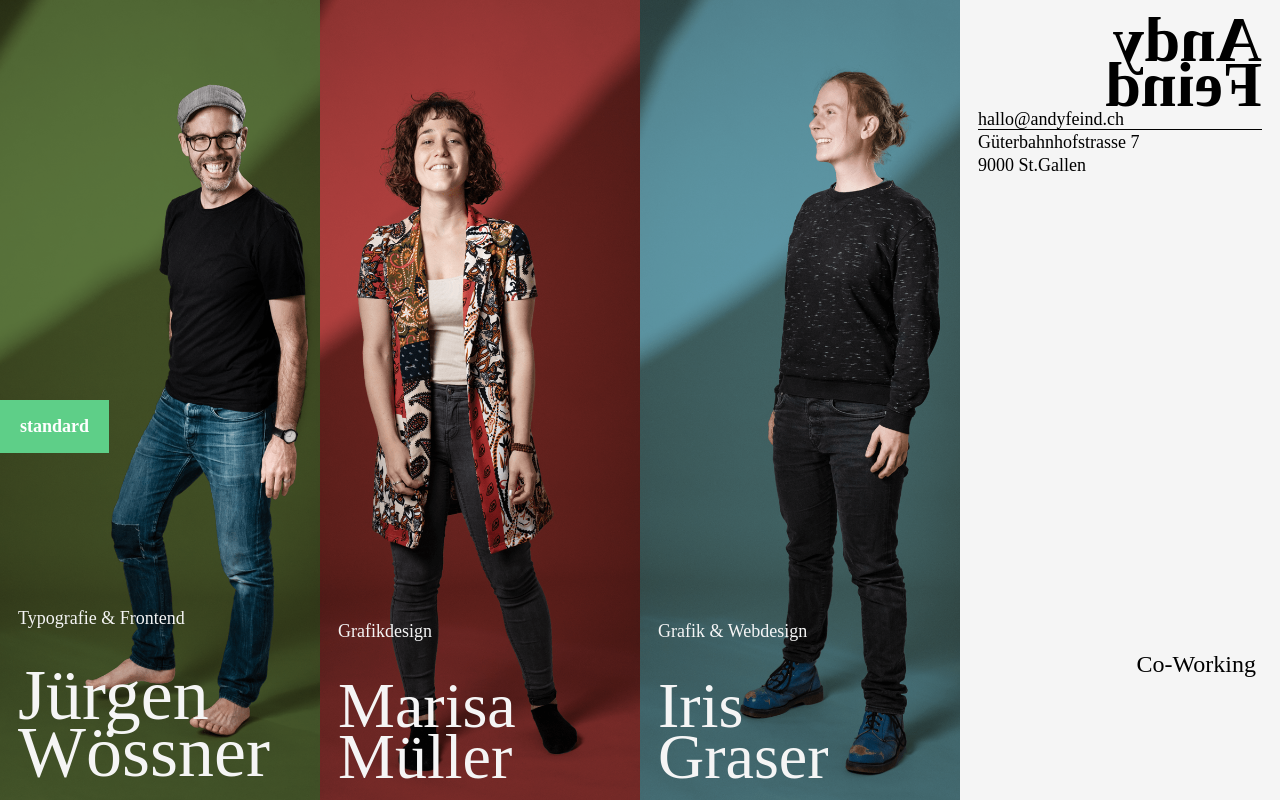
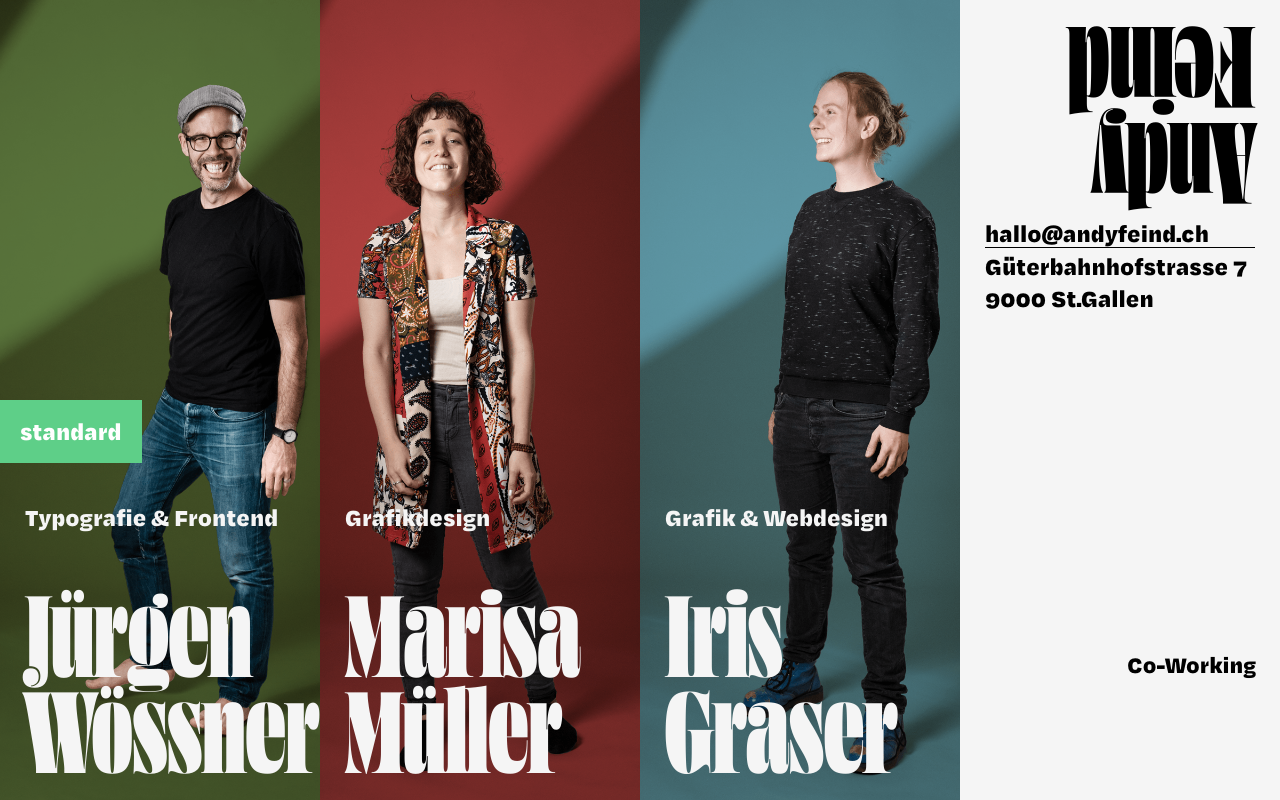
Before and after one commit to grafikirisgraser/andyfeind, a plain HTML site: page build/index.html in a window 1280 px wide. Drawn offline with Linux system fonts and the light colour scheme.

Commit message:
font eingebaut und mixin "big" und "degular" erstellt.

```diff
--- a/build/index.html
+++ b/build/index.html
@@ -14,24 +14,24 @@
 
     <div class="abteil" id="abteil1">
       <a href="https://j.wssnr.ch" target="_blank">
-        <h2>Jürgen<br>Wössner</h2>
+        <h2>Jürgen Wössner</h2>
         <h3>Typografie & Frontend</h3>
       </a>
     </div>
     <div class="abteil" id="abteil2">
       <a href="https://studio-mllr.com/" target="_blank">
-        <h2>Marisa<br>Müller</h2>
+        <h2>Marisa Müller</h2>
         <h3>Grafikdesign</h3>
       </a>
     </div>
     <div class="abteil" id="abteil3">
       <a href="https://irisgraser.ch/" target="_blank">
-        <h2>Iris<br>Graser</h2>
+        <h2>Iris Graser</h2>
         <h3>Grafik & Webdesign</h3>
       </a>
     </div>
     <div class="abteil" id="abteil4">
-      <h1>Andy<br>Feind</h1>
+      <h1>Andy Feind</h1>
       <p>Co-Working</p>
       <ul>
         <li><a href="#">hallo@andyfeind.ch</a></li>
--- a/source/assets/sass/_destyle.sass
+++ b/source/assets/sass/_destyle.sass
@@ -1,11 +1,11 @@
 // Stand: 22. November 2019
 
 html
-  font-family: 'HarrisonSerifPro-Light'
+  +degular
   font-size: 16px
   -moz-osx-font-smoothing: grayscale
   -webkit-font-smoothing: antialiased
-  font-feature-settings: "onum" 1, "pnum" 1, "frac" 0, "kern" 1, "liga" 1, "dlig" 1, "clig" 1, "swsh" 1
+  font-feature-settings: "onum" 1, "pnum" 1, "kern" 1, "liga" 1
 
 body
   background-color: whitesmoke
--- /dev/null
+++ b/source/assets/sass/_fonts.scss
@@ -0,0 +1,11 @@
+@font-face {
+  font-family: 'Degular_Text-Black';
+  src: url('assets/fonts/Degular_Text-Black.woff2') format('woff2'),
+       url('assets/fonts/Degular_Text-Black.woff') format('woff');
+  }
+
+@font-face {
+  font-family: 'Ohno_Fatface-72_Pt_Compressed';
+  src: url('assets/fonts/Ohno_Fatface-72_Pt_Compressed.woff2') format('woff2'),
+       url('assets/fonts/Ohno_Fatface-72_Pt_Compressed.woff') format('woff');
+  }
--- a/source/assets/sass/_mixins.sass
+++ b/source/assets/sass/_mixins.sass
@@ -1,3 +1,13 @@
+=degular
+  font-family: 'Degular_Text-Black'
+
+=big
+  font-family: 'Ohno_Fatface-72_Pt_Compressed'
+  font-size: 10vw
+  line-height: 0.75em
+
+
+
 =bp($size)
   @if $size == stop
     @media (min-width: 1300px)
--- a/source/assets/sass/andy_feind.sass
+++ b/source/assets/sass/andy_feind.sass
@@ -1,9 +1,10 @@
+@import "_fonts"
+@import "_mixins.sass"
 @import "_destyle.sass"
-@import "_mixins.sass"
 @import "_bplabels.sass"
 
 *
-  font-size: 18px
+  font-size: 25px
 
 .raster
   display: flex
@@ -29,17 +30,14 @@
       text-decoration: none
       &:hover
         h2
-          font-size: 4.5rem
+          +big
           transition: 0.1s
-          +bp (maxi)
-            font-size: 3.5rem
+          // +bp (maxi)
+          //   font-size: 3.5rem
     h2, h3
       color: whitesmoke
     h2
-      font-size: 4rem
-      line-height: 0.8em
-      +bp (maxi)
-        font-size: 3rem
+      +big
     h3
       margin-bottom: 2em
 
@@ -60,10 +58,8 @@
     h1, li, a
       color: black
     h1
-      font-weight: bold
-      font-size: 4rem
-      line-height: 0.7em
-      transform: rotateY(180deg)
+      +big
+      transform: rotate(180deg)
     p
       position: absolute
       text-align: right
```
Also changed, not shown: source/index.html (+4 -4 lines), build/andy_feind.css, build/assets/fonts/Degular_Text-Black.woff (added), build/assets/fonts/Degular_Text-Black.woff2 (added), build/assets/fonts/Ohno_Fatface-72_Pt_Compressed.woff (added), build/assets/fonts/Ohno_Fatface-72_Pt_Compressed.woff2 (added), source/assets/fonts/Degular_Text-Black.woff (added), source/assets/fonts/Degular_Text-Black.woff2 (added), source/assets/fonts/Ohno_Fatface-72_Pt_Compressed.woff (added), source/assets/fonts/Ohno_Fatface-72_Pt_Compressed.woff2 (added), 2 other files.
